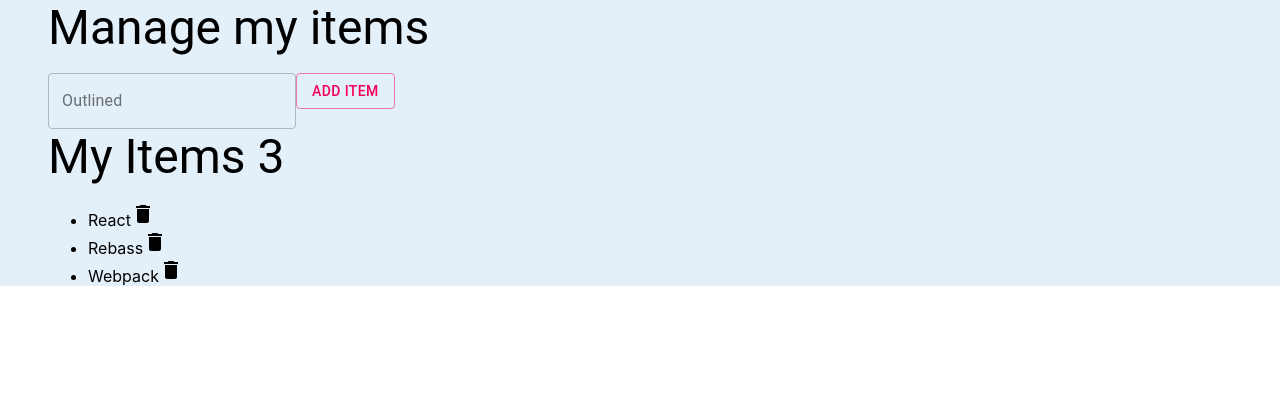
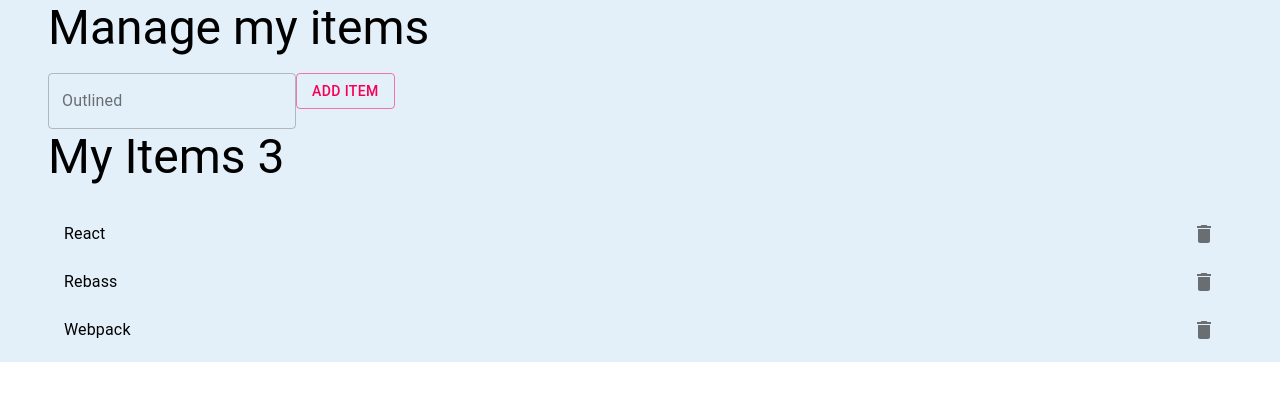
Before and after one commit to JSneak/nu-react-app-assignment, a React (Create React App) app: page / in a window 1280 px wide. Shown: the top 400 px of the page. Built offline with nearby package versions, Linux system fonts and the light colour scheme.

Commit message:
Fixed List and List Item components

```diff
--- /dev/null
+++ b/src/components/customListItem.jsx
@@ -0,0 +1,25 @@
+import React from "react";
+import ListItemSecondaryAction from '@material-ui/core/ListItemSecondaryAction';
+import ListItemText from '@material-ui/core/ListItemText';
+import DeleteIcon from '@material-ui/icons/Delete';
+import IconButton from '@material-ui/core/IconButton';
+import ListItem from '@material-ui/core/ListItem';
+
+const CustomListItem = ({item, handleItemDelete}) => {
+
+
+    return (
+        <ListItem>
+            <ListItemText
+                primary={item.name}
+            />
+            <ListItemSecondaryAction>
+                <IconButton edge="end" aria-label="delete" onClick={handleItemDelete(item.id)}>
+                    <DeleteIcon />
+                </IconButton>
+            </ListItemSecondaryAction>
+        </ListItem>
+    )
+}
+
+export default CustomListItem
--- a/src/components/list.jsx
+++ b/src/components/list.jsx
@@ -1,8 +1,9 @@
 import React from "react"
 import Typography from '@material-ui/core/Typography';
 import Container from '@material-ui/core/Container';
-import ListItem from './listItem'
-import DeleteIcon from '@material-ui/icons/Delete';
+import List from '@material-ui/core/List';
+import CustomListItem from './customListItem'
+
 
 const ListSection = ({itemList, handleItemDelete}) => {
     // hooks and any non jsx code
@@ -15,16 +16,20 @@ const ListSection = ({itemList, handleItemDelete}) => {
             <Typography variant="h3" gutterBottom>
                 My Items {itemList.length}
             </Typography>
-            <ul>
-            {itemList.map(item => {
+            <List>
+                {itemList.map(item => {
+                    return (
+                        <React.Fragment key={item.id}>
+                            <CustomListItem item={item} handleItemDelete={handleItemDelete}></CustomListItem>
+                        </React.Fragment>
+                    )
+                })}
+            {/* {itemList.map(item => {
                return (
-                   <li key={item.id}>
-                    <ListItem item={item} />
-                    <a onClick={handleItemDelete(item.id)}><DeleteIcon /></a>
-                   </li>
+                    <a key={item.id}>{item}</a>
                )
-           })}
-           </ul>
+           })} */}
+           </List>
             </Container>
         </React.Fragment>
     )
--- a/src/components/listItem.jsx
+++ /dev/null
@@ -1,8 +0,0 @@
-import React from "react"
-
-// es6 spread operator, look here
-// https://davidwalsh.name/spread-operator
-const ListItem = ({item}) =>
-    <a>{item.name}</a>
-// jsx code here, no return or paranthesis necessary at all
-export default ListItem
```
